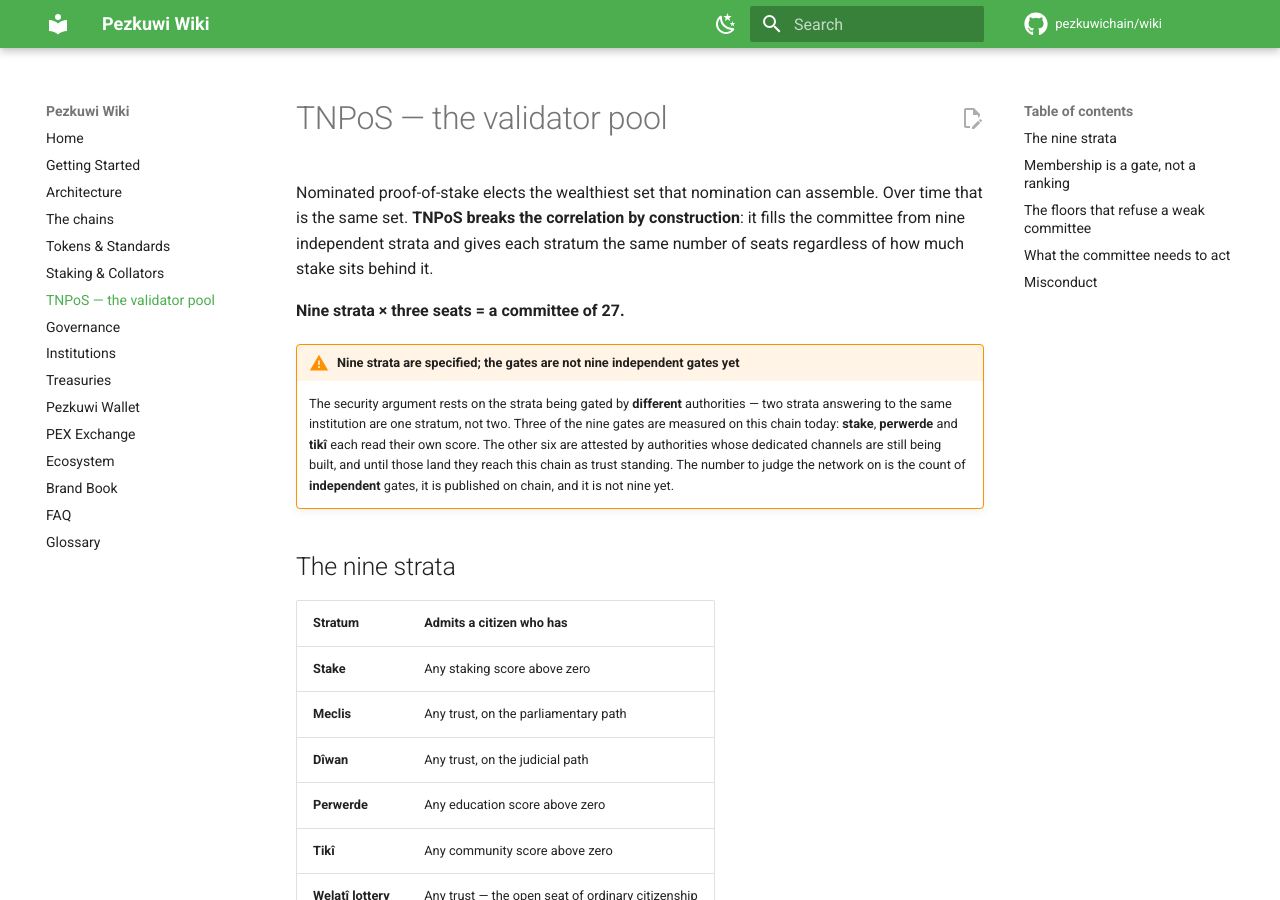
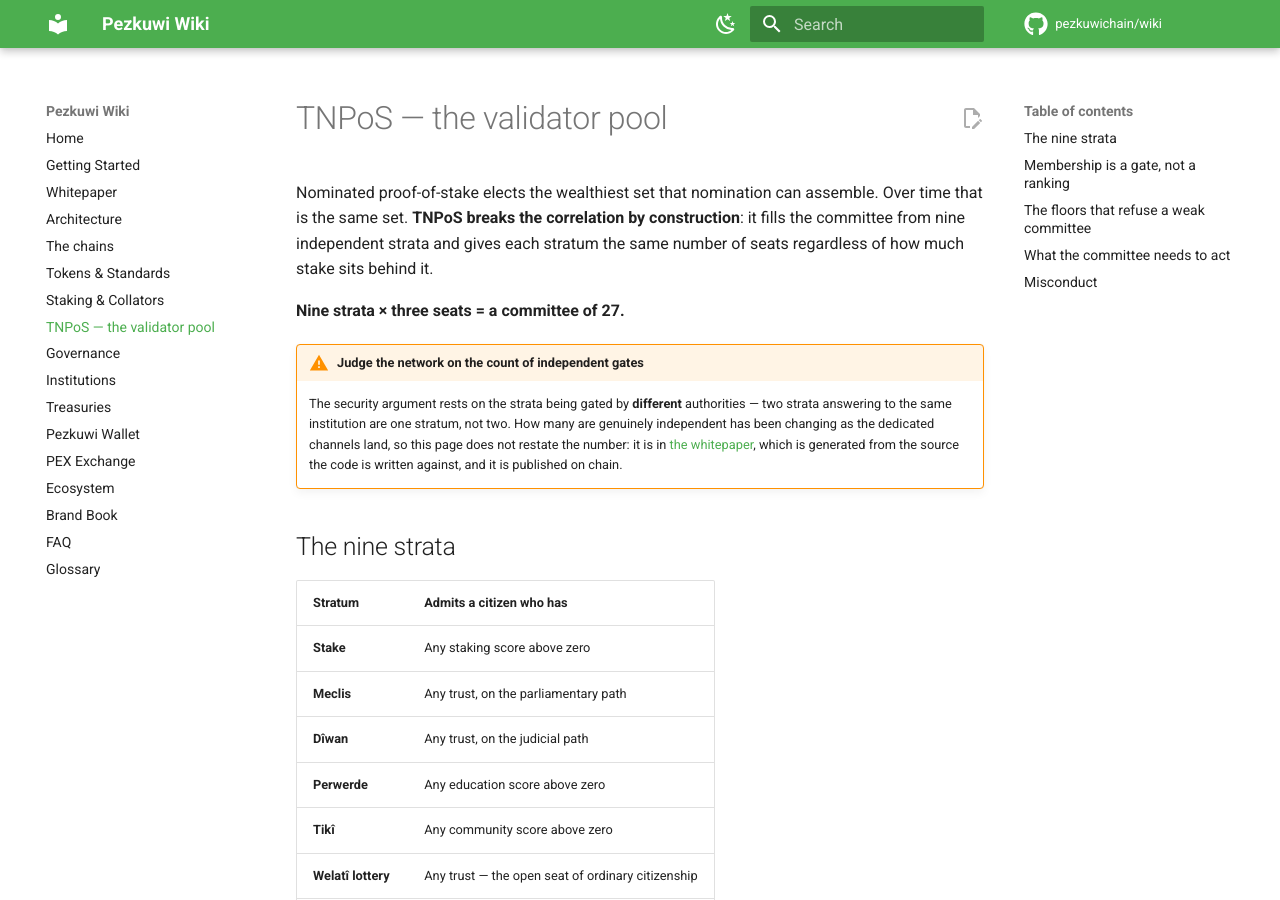
Before and after one commit to pezkuwichain/wiki, an MkDocs documentation site: the page built from docs/tnpos.md, in a window 1280 px wide and 900 px high. Built offline with MkDocs 1.6.1 and Material for MkDocs 9.7.7, drawn with Linux system fonts in a browser that asks for light colours; comment, search, counter and statistics services are not loaded.

Commit message:
The whitepaper is fetched, not copied
The wiki had no whitepaper page at all, and `/whitepaper` answered 200 with the
home page -- the SPA fallback, which is worse than a 404 because a reader thinks
they found the document. Meanwhile the published copy on pezkuwichain.io came
out of a private directory by hand and had drifted a full version behind the
text under review.

So this page is generated at build time from the repository that owns the
document, and rendered here in the wiki's own theme. `docs/whitepaper.md` is
git-ignored: a committed copy is a second source, and a second source is exactly
how the drift happened. Both workflows fetch before building, and `deploy` also
runs on a schedule -- a merge in the other repository changes what this site
should publish without touching this one, and a pull is one fewer secret and one
fewer thing that can quietly stop working than a cross-repo trigger.

`tnpos.md` stops restating how many of the nine gates are independent. That
number has been moving as the dedicated channels land, and any page that repeats
it is a page that will be wrong -- this one already was. It points at the
whitepaper instead, which is now on this site and is generated from the source
the code is written against.

The fetch refuses anything that is not the document: an error page and a
truncated download both arrive with exit code zero.

```diff
--- a/docs/tnpos.md
+++ b/docs/tnpos.md
@@ -7,15 +7,13 @@ number of seats regardless of how much stake sits behind it.
 
 **Nine strata × three seats = a committee of 27.**
 
-!!! warning "Nine strata are specified; the gates are not nine independent gates yet"
+!!! warning "Judge the network on the count of independent gates"
     The security argument rests on the strata being gated by **different**
     authorities — two strata answering to the same institution are one stratum, not
-    two. Three of the nine gates are measured on this chain today: **stake**,
-    **perwerde** and **tikî** each read their own score. The other six are attested
-    by authorities whose dedicated channels are still being built, and until those
-    land they reach this chain as trust standing. The number to judge the network on
-    is the count of **independent** gates, it is published on chain, and it is not
-    nine yet.
+    two. How many are genuinely independent has been changing as the dedicated
+    channels land, so this page does not restate the number: it is in
+    [the whitepaper](whitepaper.md), which is generated from the source the code is
+    written against, and it is published on chain.
 
 ## The nine strata
 
--- a/mkdocs.yml
+++ b/mkdocs.yml
@@ -67,6 +67,8 @@ extra:
 nav:
   - Home: index.md
   - Getting Started: getting-started.md
+  # Generated at build time by scripts/fetch-whitepaper.sh from pezkuwi-DKS. Not in this repo.
+  - Whitepaper: whitepaper.md
   - Architecture: architecture.md
   - The chains: chains.md
   - Tokens & Standards: tokens.md
```
Also changed, not shown: 4 other files.
